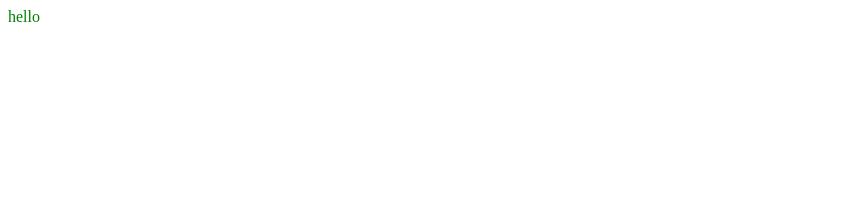
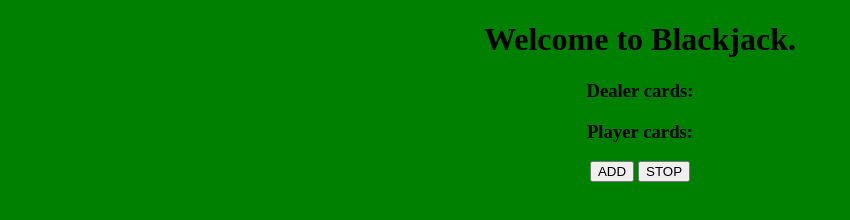
Before and after one commit to victor402/Project-1, a plain HTML site: page index.html in a window 1280 px wide. Shown: the whole page, without its empty margins (0-850 px from the left). Drawn offline with Linux system fonts and the light colour scheme.

Commit message:
added some index.html and styles.css to project 1

```diff
--- a/index.html
+++ b/index.html
@@ -10,6 +10,10 @@
     <link rel="stylesheet" href="./card-deck-css/css/cardstarter.css">
 </head>
 <body>
-    hello
+    <h1>Welcome to Blackjack.</h1>
+    <h3>Dealer cards:</h3>
+    <h3>Player cards:</h3>
+    <button id="add">ADD</button>
+    <button id="stop">STOP</button>
 </body>
 </html>
--- a/style.css
+++ b/style.css
@@ -1,3 +1,4 @@
 body{
-    color: green;
+    background-color: green;
+    text-align: center;
 }
```
Also changed, not shown: 2 other files.
